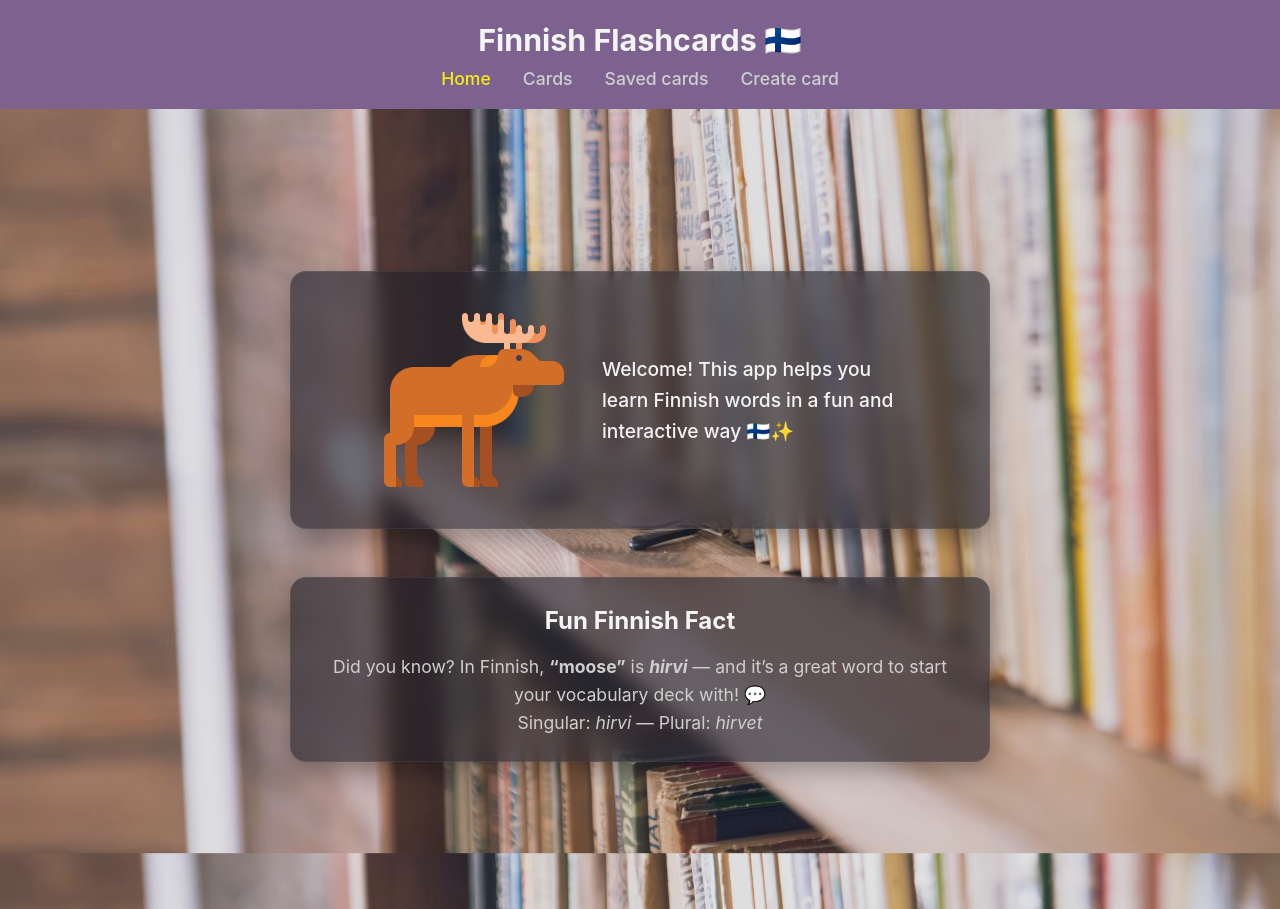
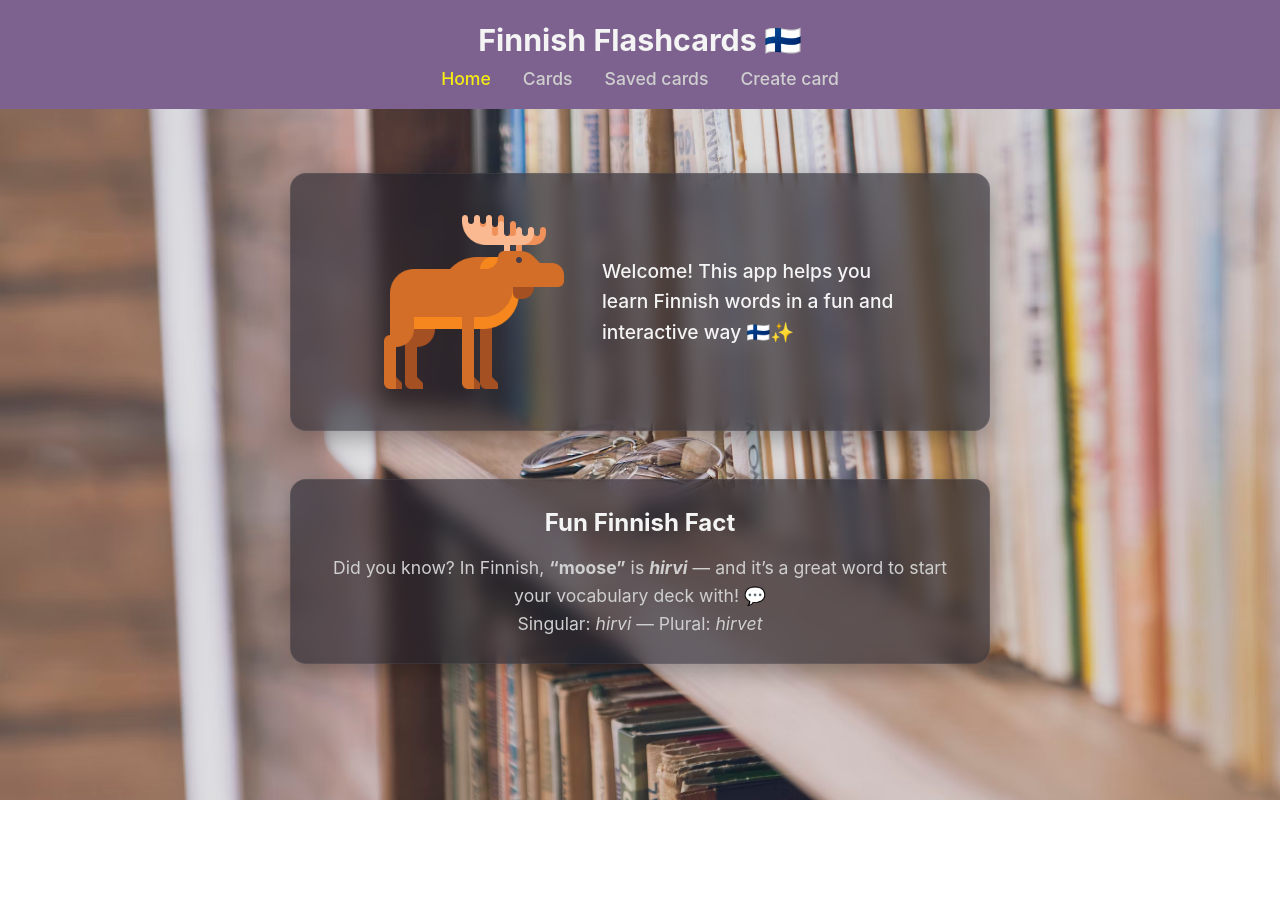
Before and after one commit to DarjaElina/finnish-flashcard-app-frontend, a React (Vite) app: page / in a window 1280 px wide. After the commit the page ends 800 px from the top, so only its background shows below. Built offline with nearby package versions, Linux system fonts and the light colour scheme; no server answers.

Commit message:
remove min-height: 100vh

```diff
--- a/src/index.css
+++ b/src/index.css
@@ -32,13 +32,10 @@ a.active {
 }
 
 .container {
-  max-width: 1200px;
-  margin: 0 auto;
   padding: 1rem;
   display: flex;
   justify-content: center;
   align-items: center;
-  height: 100vh;
 }
 
 .flip-card {
```
